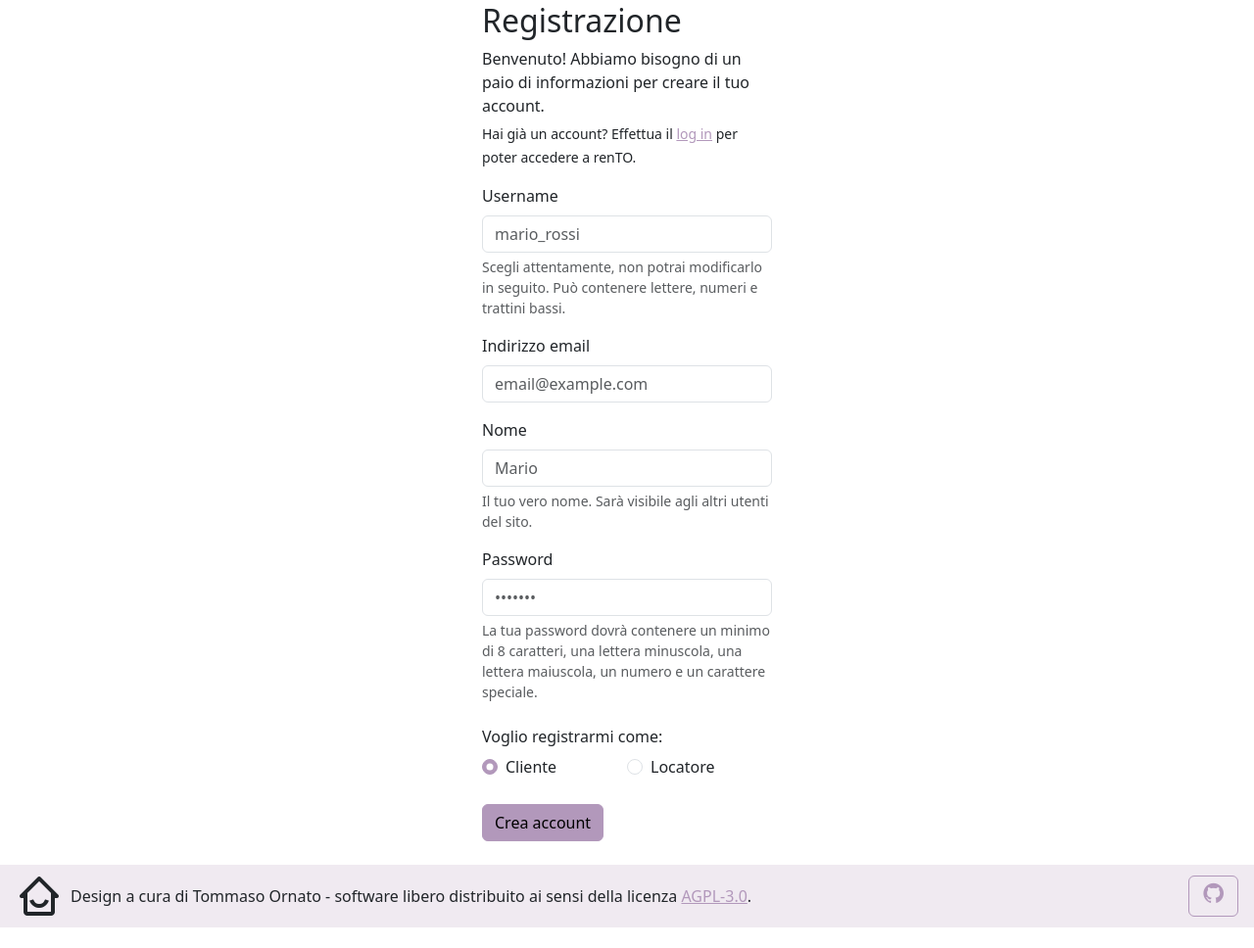
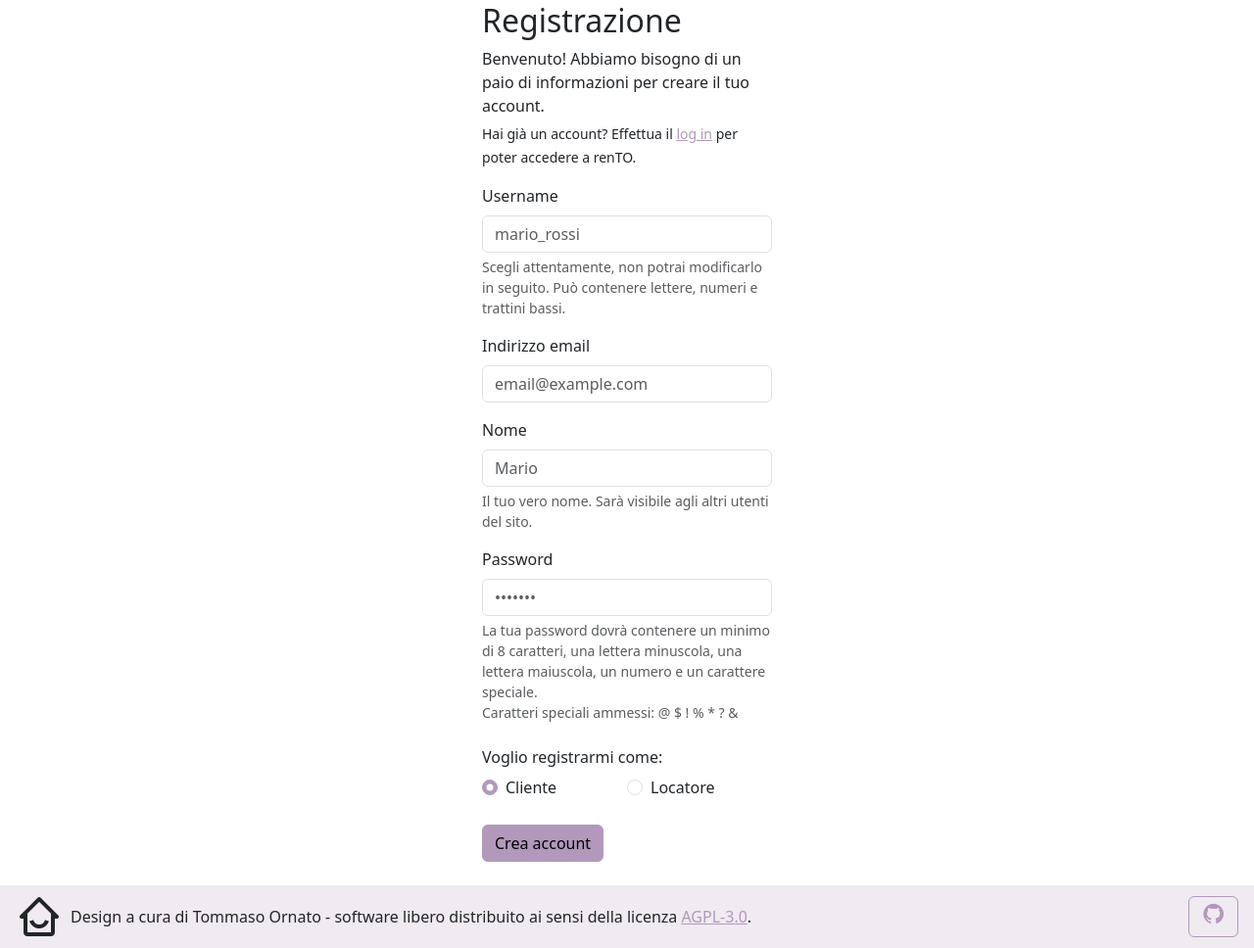
Before and after one commit to ornato-t/IAW-exam-1, a Flask app: page /signup in a window 1280 px wide. Shown: the part 84-1052 px from the top of the page at 98% size. Before the commit the page ends 1031 px from the top, so only its background shows below. Run offline with Flask 3, Linux system fonts and the light colour scheme; some libraries are stand-ins or nearby versions.

Commit message:
Adding allowed special characters for password in signup form

```diff
--- a/templates/signup.html
+++ b/templates/signup.html
@@ -45,7 +45,12 @@
             required pattern="^(?=.*[a-z])(?=.*[A-Z])(?=.*\d)(?=.*[@$!%*?&])[A-Za-z\d@$!%*?&]{8,30}$"
         >
         <div id="passwordFormDescr" class="form-text">
-            La tua password dovrà contenere un minimo di 8 caratteri, una lettera minuscola, una lettera maiuscola, un numero e un carattere speciale.
+            <p>
+                La tua password dovrà contenere un minimo di 8 caratteri, una lettera minuscola, una lettera maiuscola, un numero e un carattere speciale.
+                <br>
+                Caratteri speciali ammessi:
+                @ $ ! % * ? &
+            </p>
         </div>
     </section>
     <fieldset class="row mb-3">
```
